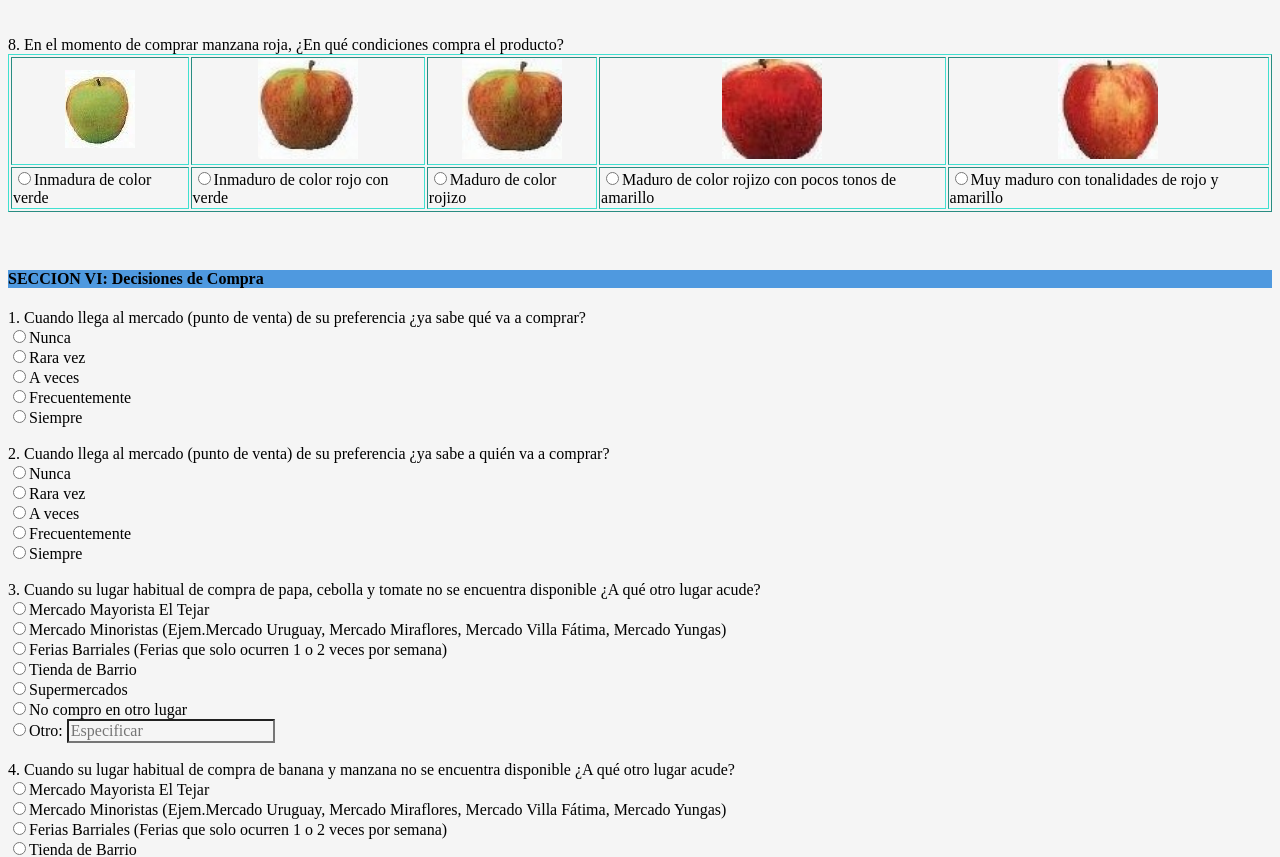
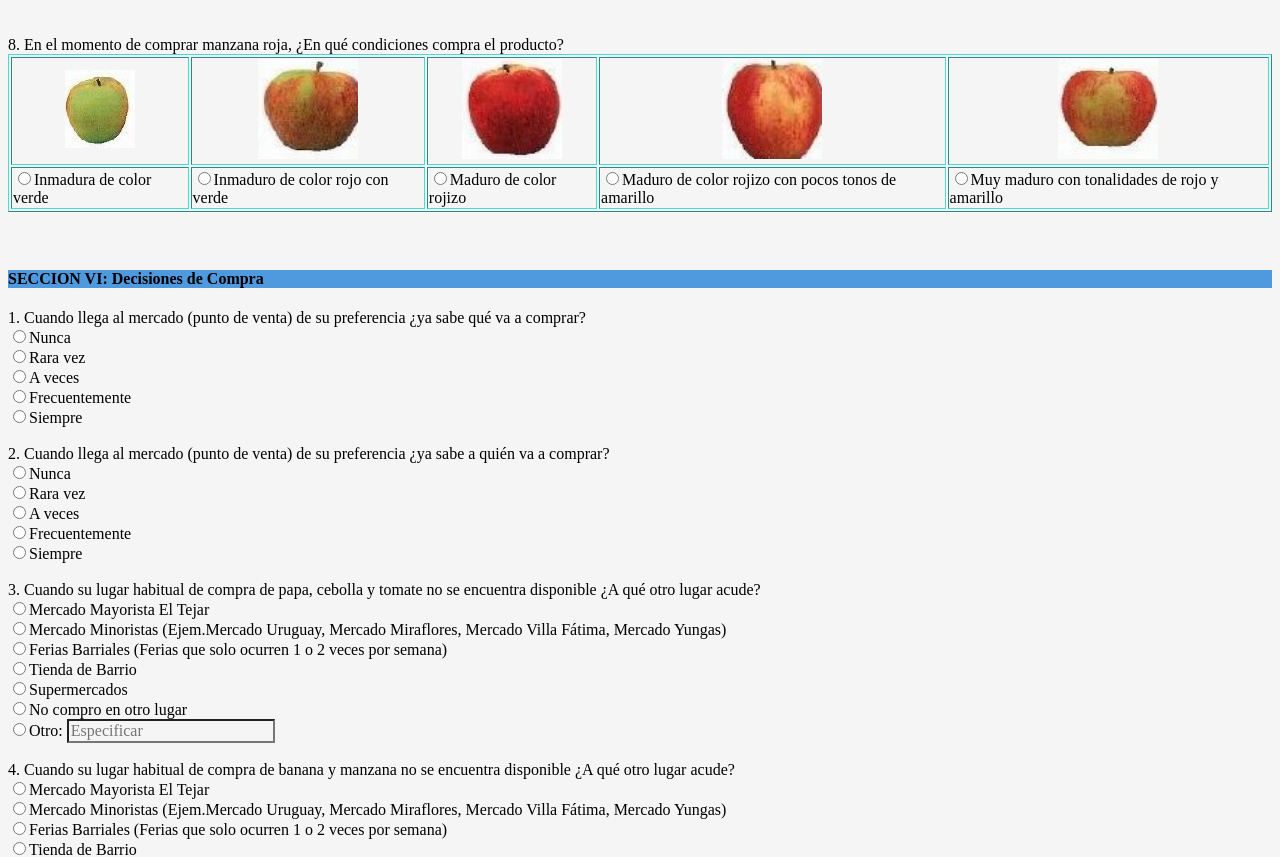
Before and after one commit to encconsingind/encconsingind.github.io, a plain HTML site: page index.html in a window 1280 px wide. Shown: the part 6675-7532 px from the top of the page. Drawn offline with Linux system fonts and the light colour scheme.

Commit message:
Actualizacion

```diff
--- a/index.html
+++ b/index.html
@@ -560,10 +560,10 @@
                 <table border="1px" id="tableimagen">
                     <tr>
                         <th><img src="IMAGENES/M1 (2).jpg" alt=""></th>
-                        <th><img src="IMAGENES/M1 (3).jpg" width="100" height="100"></th>
                         <th><img src="IMAGENES/M1 (4).jpg" width="100" height="100"></th>
-                        <th><img src="IMAGENES/M1 (5).jpg" width="100" height="100"></th>
+                        <th><img src="IMAGENES/manzana madura rojiza.jpg" width="100" height="100"></th>
                         <th><img src="IMAGENES/M1 (6).jpg" width="100" height="100"></th>
+                        <th><img src="IMAGENES/manzana muy madura rojo y amarillo.jpg" width="100" height="100"></th>
                     </tr>
                     <tr>
                         <td><input type="radio" name="data[F8]" value="1">Inmadura de color verde</td>
```
Also changed, not shown: IMAGENES/M1 (3).jpg (deleted), IMAGENES/manzana madura rojiza.jpg (added), IMAGENES/manzana muy madura rojo y amarillo.jpg (added).
